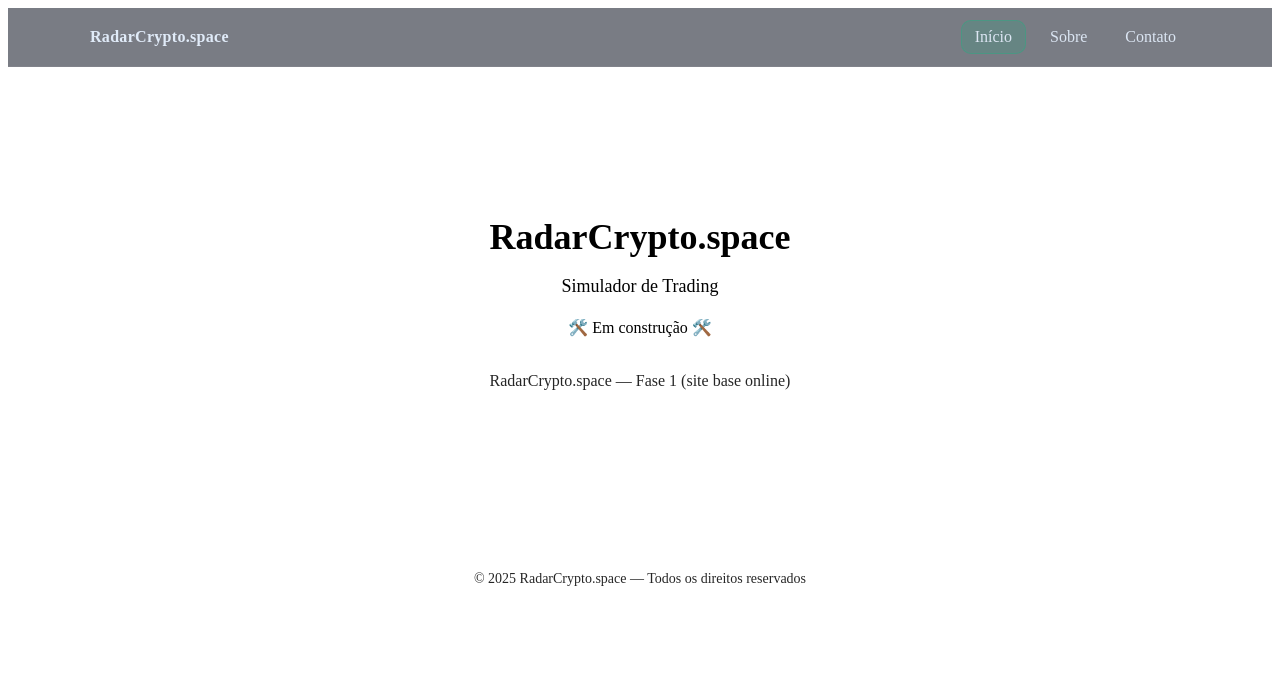
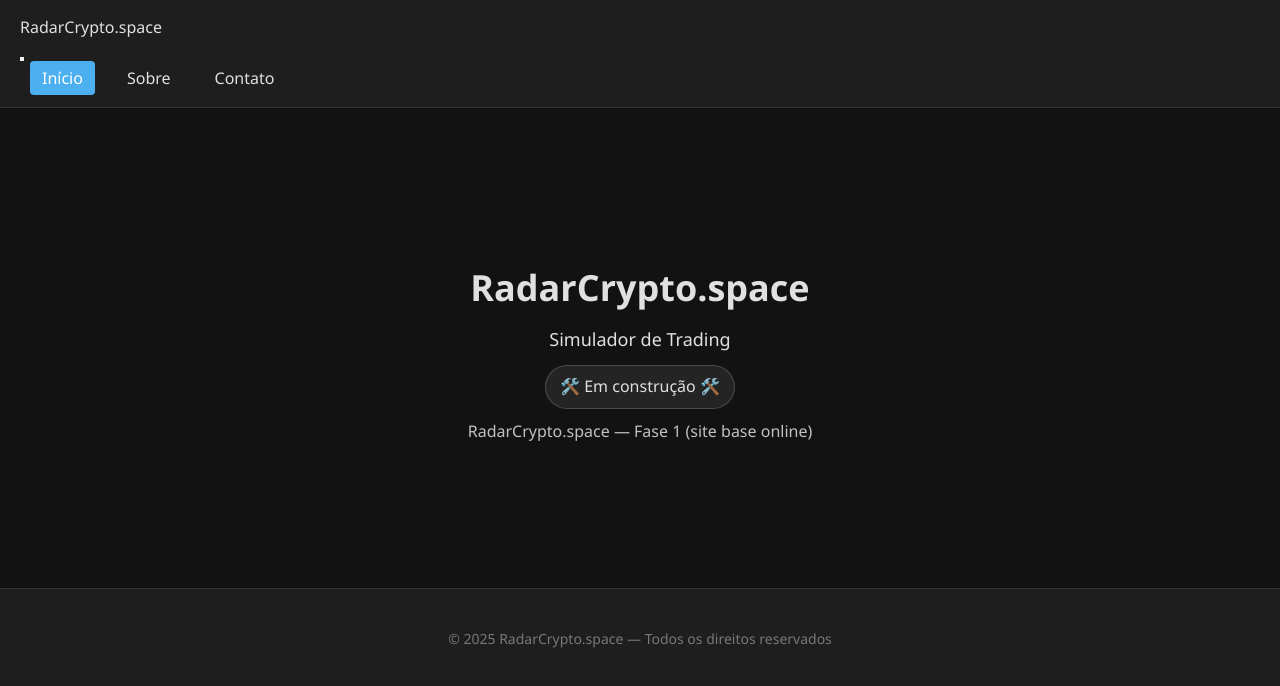
Before and after one commit to Ivanmonteiro-create/radarcripto.space, a Next.js app: page / in a window 1280 px wide. Shown: the top 686 px of the page. Built offline with nearby package versions, Linux system fonts and the light colour scheme.

Commit message:
Update globals.css

```diff
--- a/styles/globals.css
+++ b/styles/globals.css
@@ -1,105 +1,75 @@
-/* ===== Navegação (melhorias) ===== */
-:root{
-  --bg: #0b1220;
-  --text: #e6f1ff;
-  --muted: #9fb3c8;
-  --accent: #10b981; /* verde para ativo */
+/* ==============================
+   Estilos globais RadarCripto.space
+   ============================== */
+
+/* Reset básico */
+* {
+  margin: 0;
+  padding: 0;
+  box-sizing: border-box;
 }
 
-.site-header{
-  position: sticky;
-  top: 0;
-  z-index: 1000;
-  backdrop-filter: blur(8px);
-  background: rgba(11, 18, 32, 0.55);
-  border-bottom: 1px solid rgba(255,255,255,0.06);
-  transition: background .2s ease, box-shadow .2s ease, border-color .2s ease;
-}
-.site-header.is-scrolled{
-  background: rgba(11, 18, 32, 0.88);
-  box-shadow: 0 8px 24px rgba(0,0,0,.22);
-  border-color: rgba(255,255,255,0.08);
-}
-.site-header .container{
-  max-width: 1100px;
-  margin: 0 auto;
-  padding: 12px 16px;
-  display: flex;
-  align-items: center;
-  justify-content: space-between;
-}
-.brand a{
-  color: var(--text);
-  font-weight: 700;
-  letter-spacing: .3px;
-  text-decoration: none;
-  opacity: .95;
-}
-.brand a:hover{ opacity: 1; }
-
-.nav{
-  display: flex;
-  gap: 10px;
-  align-items: center;
-}
-.nav-link{
-  color: var(--text);
-  text-decoration: none;
-  padding: 8px 14px;
-  border-radius: 10px;
-  font-weight: 500;
-  opacity: .9;
-  transition: transform .12s ease, background .12s ease, opacity .12s ease, box-shadow .12s ease;
-  display: inline-block;
-}
-.nav-link:hover{
-  transform: translateY(-1px);
-  background: rgba(255,255,255,.06);
-  opacity: 1;
-}
-.nav-link.active{
-  background: rgba(16,185,129,.18);
-  box-shadow: inset 0 0 0 1px rgba(16,185,129,.35);
+html,
+body {
+  height: 100%;
+  font-family: 'Segoe UI', Roboto, Arial, sans-serif;
+  background-color: #121212; /* fundo escuro estilo trader */
+  color: #e0e0e0;            /* texto claro */
+  line-height: 1.6;
 }
 
-/* Botão hambúrguer (mobile) */
-.menu-toggle{
-  display: none;
-  border: 0;
-  background: transparent;
-  width: 40px;
-  height: 32px;
-  position: relative;
-  cursor: pointer;
+/* Links padrão */
+a {
+  color: inherit;
+  text-decoration: none;
 }
-.menu-toggle span{
-  position: absolute;
-  left: 8px; right: 8px;
-  height: 2px; background: var(--text);
-  transition: transform .2s ease, opacity .2s ease;
+
+/* Container centralizado */
+main {
+  min-height: 100vh;
+  display: flex;
+  flex-direction: column;
+  justify-content: center;
+  align-items: center;
+  padding: 20px;
+  text-align: center;
 }
-.menu-toggle span:nth-child(1){ top: 9px; }
-.menu-toggle span:nth-child(2){ top: 15px; }
-.menu-toggle span:nth-child(3){ top: 21px; }
-.menu-toggle.open span:nth-child(1){ transform: translateY(6px) rotate(45deg); }
-.menu-toggle.open span:nth-child(2){ opacity: 0; }
-.menu-toggle.open span:nth-child(3){ transform: translateY(-6px) rotate(-45deg); }
 
-/* Responsivo */
-@media (max-width: 720px){
-  .menu-toggle{ display: inline-block; }
-  .nav{
-    position: absolute;
-    top: 100%;
-    right: 12px;
-    display: none;
-    flex-direction: column;
-    gap: 8px;
-    padding: 8px;
-    background: rgba(11, 18, 32, 0.96);
-    border: 1px solid rgba(255,255,255,.08);
-    border-radius: 12px;
-    box-shadow: 0 12px 24px rgba(0,0,0,.28);
-  }
-  .nav.open{ display: flex; }
+/* Cabeçalho */
+header {
+  background-color: #1e1e1e;
+  padding: 15px 20px;
+  display: flex;
+  justify-content: space-between;
+  align-items: center;
+  border-bottom: 1px solid #333;
 }
+
+/* Navegação */
+nav a {
+  margin: 0 10px;
+  padding: 6px 12px;
+  border-radius: 4px;
+  transition: background 0.3s;
+  color: #e0e0e0;
+}
+
+nav a:hover {
+  background-color: #333;
+}
+
+nav a.active {
+  background-color: #4cafef; /* cor de destaque */
+  color: #fff;
+}
+
+/* Rodapé */
+footer {
+  margin-top: auto;
+  padding: 15px;
+  background-color: #1e1e1e;
+  color: #888;
+  text-align: center;
+  font-size: 14px;
+  border-top: 1px solid #333;
+}
```
